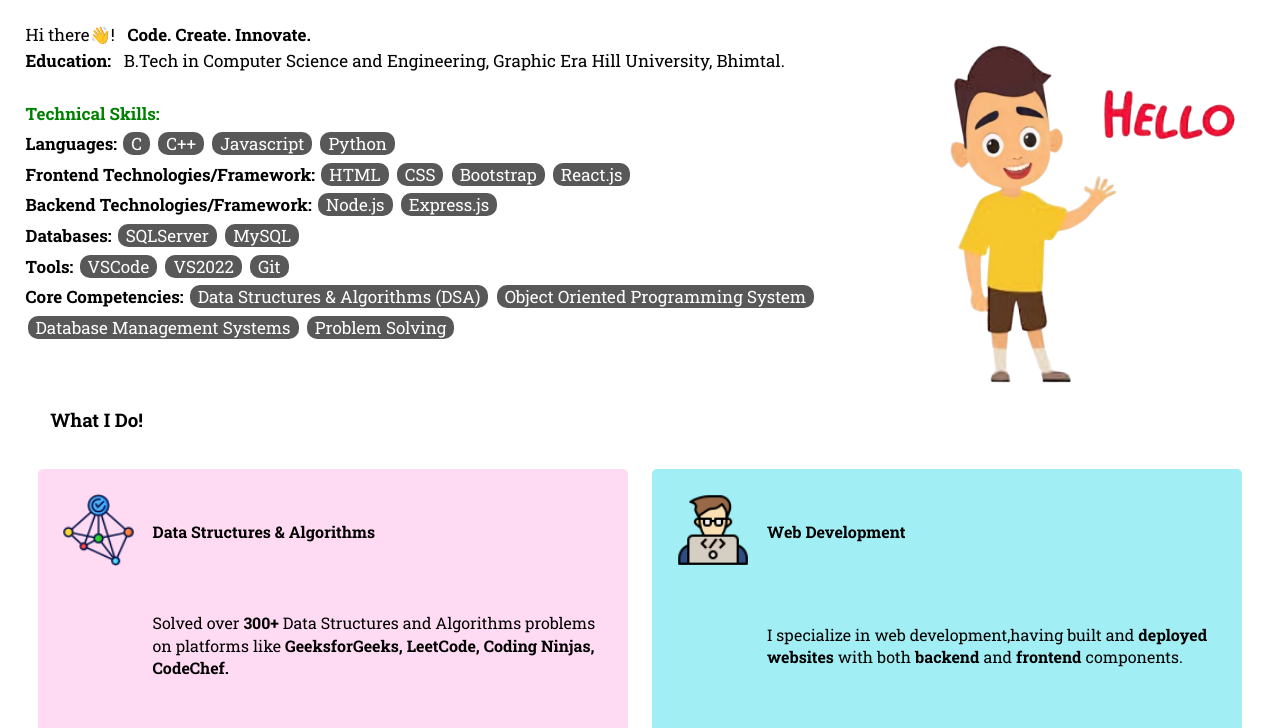
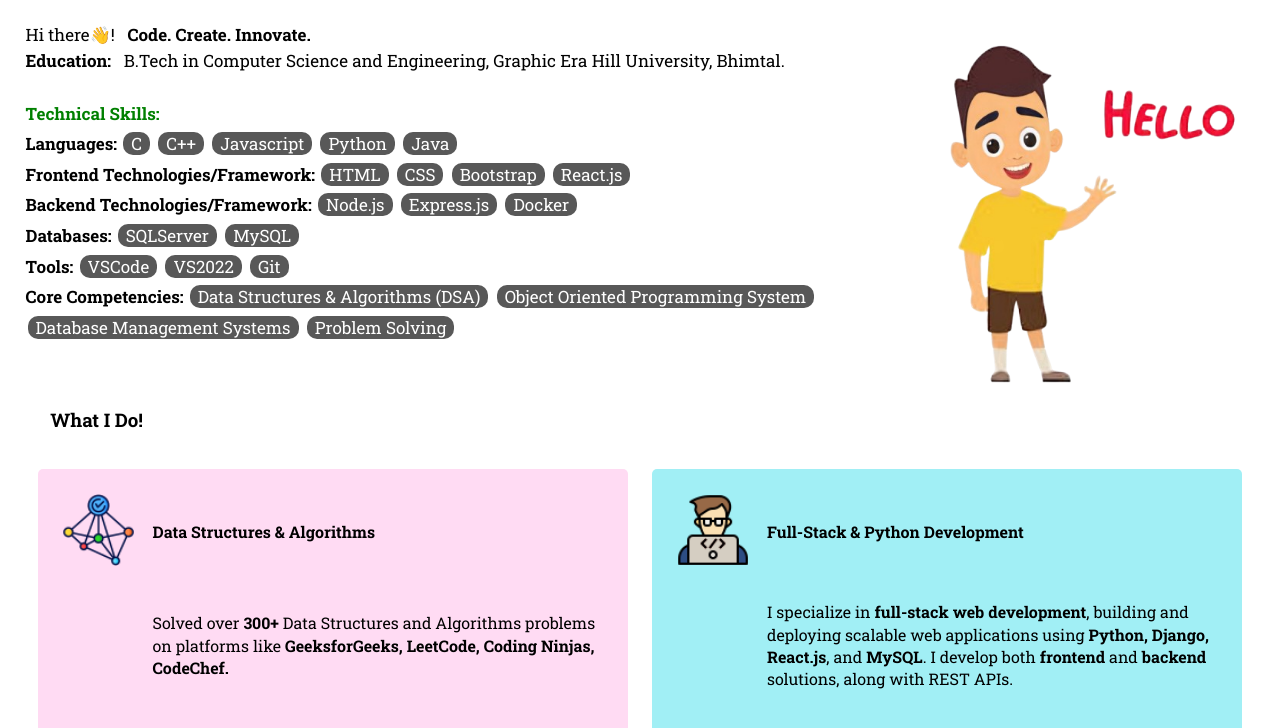
Before and after one commit to Tanshi-Mehra/Portfolio, a plain HTML site: page templates/about.html in a window 1280 px wide. Shown: the part 72-800 px from the top of the page. Drawn offline with Linux system fonts and the light colour scheme.

Commit message:
Revise skills description for web development
Updated skills section to reflect full-stack and Python development expertise.

```diff
--- a/templates/about.html
+++ b/templates/about.html
@@ -153,7 +153,9 @@
                 <span>C</span>
                 <span>C++</span>
                 <span>Javascript</span>
-                <span>Python</span> <br>
+                <span>Python</span>
+                <span>Java</span>
+                <br>
 
                 <b>Frontend Technologies/Framework:</b>
                 <span>HTML</span>
@@ -164,6 +166,7 @@
                 <b>Backend Technologies/Framework:</b>
                 <span>Node.js</span>
                 <span>Express.js</span>
+                <span>Docker</span>
                  <br>
                 <b>Databases:</b>
                  <span>SQLServer</span>
@@ -203,13 +206,18 @@
                     <div>
                         <img src="../img/webd.png" alt="dsa" width="80%">
                     </div>
-                    <div>
-                        <h4>Web Development</h4>
-                    </div>
-                    <div></div>
-                    <div>
-                        <p class="skill-txt">I specialize in web development,having built and <b>deployed websites</b> with both <b>backend</b> and <b>frontend</b> components. </p>
-                    </div>
+                   <div>
+    <h4>Full-Stack & Python Development</h4>
+</div>
+<div></div>
+<div>
+    <p class="skill-txt">
+        I specialize in <b>full-stack web development</b>, building and
+        deploying scalable web applications using <b>Python, Django,
+        React.js</b>, and <b>MySQL</b>. I develop both <b>frontend</b>
+        and <b>backend</b> solutions, along with REST APIs.
+    </p>
+</div>
                 </div>
                 <!-- CP -->
                 <!-- <div class="items" style="background-color: #a1eff5;">
```
